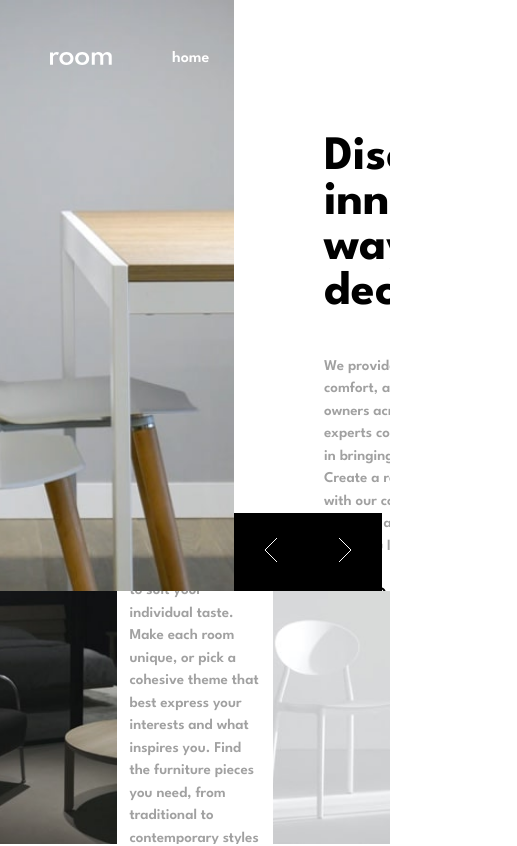
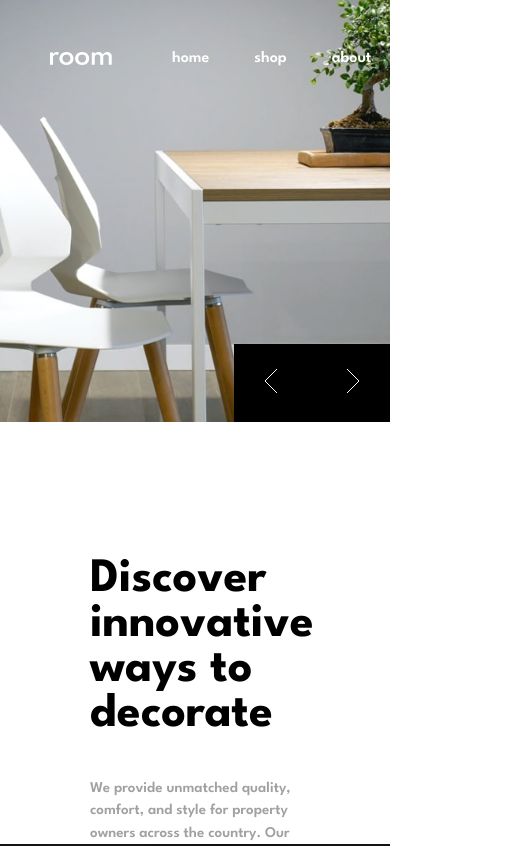
Before and after one commit to steff93/room-homepage, a React (Create React App) app: page / in a window 390 px wide. Shown: the top 846 px of the page, 517 px wide, since content can reach past the window. Built offline with nearby package versions, Linux system fonts and the light colour scheme.

Commit message:
started working on mobile view

```diff
--- a/src/components/Footer/Footer.scss
+++ b/src/components/Footer/Footer.scss
@@ -48,4 +48,15 @@ $b: ".footer";
       object-fit: cover;
     }
   }
+
+  @media (max-width: 767px) {
+    overflow: visible;
+    flex-direction: column;
+  }
+
+  &__text-content,
+  &__left-side,
+  &__right-side {
+    width: 100%;
+  }
 }
--- a/src/components/Header/Header.scss
+++ b/src/components/Header/Header.scss
@@ -9,6 +9,12 @@
   position: absolute;
   z-index: 2;
   // width: 100%;
+
+  @media (max-width: 767px) {
+    box-sizing: border-box;
+    max-width: 100%;
+    overflow: hidden;
+  }
 }
 
 .logo {
--- a/src/components/Slide/Slide.scss
+++ b/src/components/Slide/Slide.scss
@@ -43,4 +43,15 @@ $b: ".slide";
       padding: 95px 90px;
     }
   }
+
+  @media (max-width: 767px) {
+    &-content {
+      flex-direction: column;
+
+      &__image {
+        width: 100%;
+        height: 50%;
+      }
+    }
+  }
 }
--- a/src/components/Slideshow/Slideshow.scss
+++ b/src/components/Slideshow/Slideshow.scss
@@ -1,6 +1,9 @@
 @import "../../styles-config.scss";
 
-.slideshow-wrapper {
+$b: ".slideshow";
+
+#{$b} {
+  &-wrapper {
     position: relative;
 
     height: 70%;
@@ -12,7 +15,7 @@
     }
   }
 
-.slideshow-navigation {
+  &-navigation {
     background: $black;
 
     position: absolute;
@@ -35,3 +38,15 @@
       }
     }
   }
+
+  @media (max-width: 767px) {
+    &-wrapper {
+      height: 100%;
+    }
+
+    &-navigation {
+      bottom: 50%;
+      right: 0;
+    }
+  }
+}
```
Lines whose indentation alone changed are shown as unchanged.
